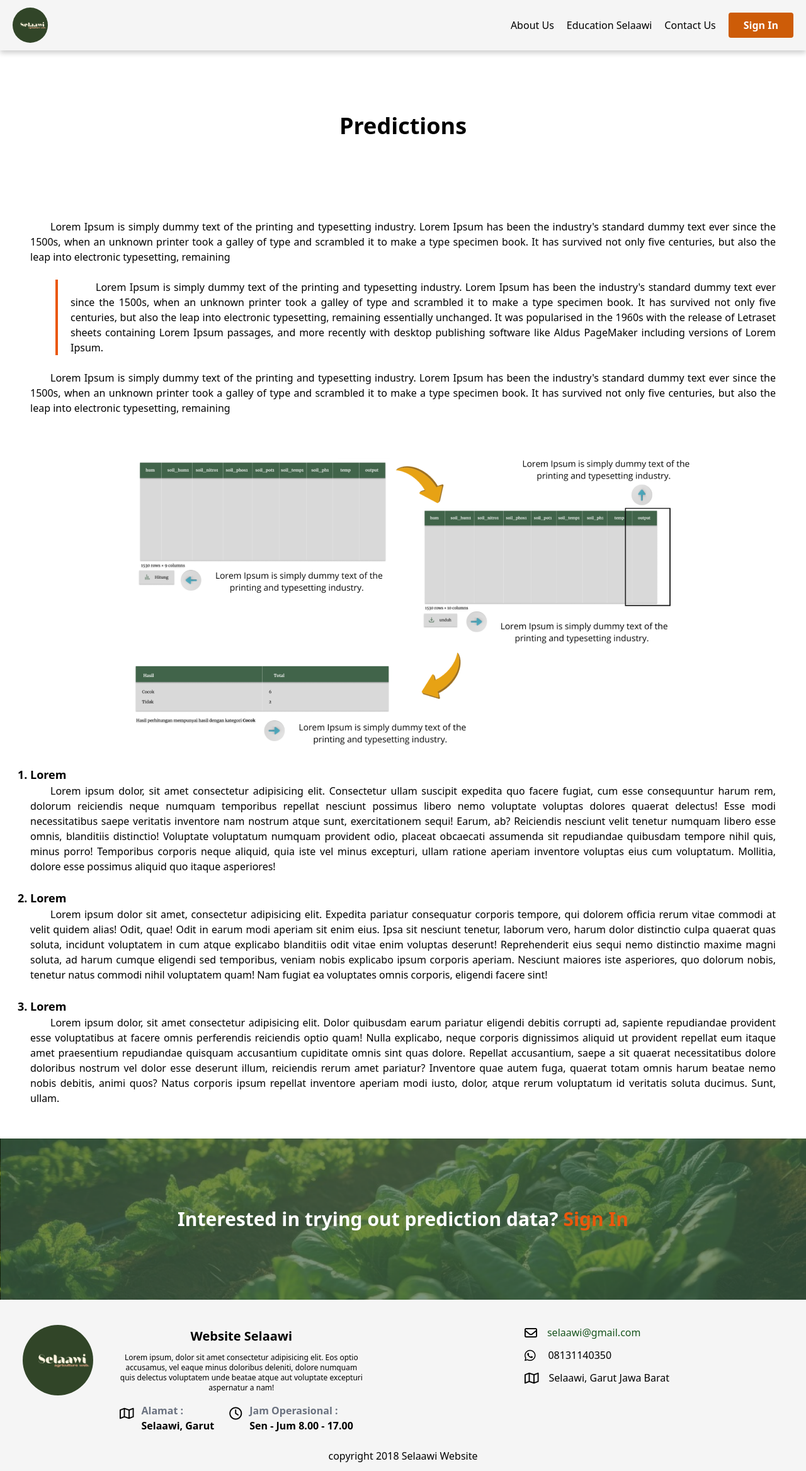
After one commit to MuhalimHidayat/db_selaawi, a Flask app: page /predictions in a window 1280 px wide. The commit adds this page. Shown: the whole page at 63% size. Run offline with Flask 3, Linux system fonts and the light colour scheme; style sheets or scripts are compiled from the project's sources; parts of the project's set-up code (start-up, migrations or seed data) failed here and were passed over; some libraries are stand-ins or nearby versions; some web fonts are replaced.

Commit message:
predictions front end

```diff
--- a/app/routes.py
+++ b/app/routes.py
@@ -13,3 +13,7 @@ def tabel_result():
 @app.route('/data-sample')
 def data_sample():
     return render_template('user/data_sample.html')
+
+@app.route('/predictions')
+def predictions():
+    return render_template('user/predictions.html')
--- /dev/null
+++ b/app/static/css/user/data_sample.css
@@ -0,0 +1,6 @@
+.banner{
+    background-image: url('../../img/user/banner_user.png');
+    background-size: cover;
+    background-position: center;
+    background-repeat: no-repeat;
+}
--- a/app/templates/user.html
+++ b/app/templates/user.html
@@ -26,7 +26,9 @@
         <!-- navbar -->
         <div class="bg-navbar-color flex justify-between items-center px-5 py-3" id="navbar">
             <div id="logo">
-                <img class="w-14 rounded-full" src="{{ url_for('static', filename='img/logo_web.png') }}" alt="">
+                <a href="/">
+                    <img class="w-14 rounded-full" src="{{ url_for('static', filename='img/logo_web.png') }}" alt="">
+                </a>
             </div>
             <div class="flex items-center" id="navbar-content">
                 <ul class="flex gap-x-5">
--- a/app/templates/user/halaman_awal.html
+++ b/app/templates/user/halaman_awal.html
@@ -57,12 +57,14 @@
             <h1 class="font-bold text-xl">Data Sample</h1>
             <p class="text-center">Lorem Ipsum is simply dummy text of the printing and typesetting industry. Lorem Ipsum has been
                 the</p>
+            <button><a href="{{ url_for('data_sample') }}">Read More</a></button>
         </div>
         <div class="basis-1/4 flex flex-col items-center gap-y-4 bg-white drop-shadow-md p-8 rounded-md" id="edu-pred">
             <i class="fa-solid fa-prescription-bottle fa-xl" style="color: #74C0FC;"></i>
             <h1 class="font-bold text-xl">Prediction</h1>
             <p class="text-center">Lorem Ipsum is simply dummy text of the printing and typesetting industry. Lorem Ipsum has been
                 the</p>
+            <button><a href="{{ url_for('predictions') }}">Read More</a></button>
         </div>
 
     </div>
--- /dev/null
+++ b/app/templates/user/predictions.html
@@ -0,0 +1,84 @@
+{% extends 'user.html' %}
+{% block css_link %}
+<link rel="stylesheet" href="{{ url_for('static', filename='css/user/data_sample.css') }}">
+{% endblock css_link %}
+
+{% block content %}
+<div id="content">
+    <div id="header" class="flex flex-col justify-center h-60">
+        <h1 class="text-center text-4xl font-extrabold">Predictions</h1>
+    </div>
+    <div id="content-data-sample">
+        <div class="m-7 mx-12">
+            <p class="indent-8 text-wrap text-justify"> Lorem Ipsum is simply dummy text of the printing and typesetting
+                industry. Lorem Ipsum has been the
+                industry's standard dummy text ever since the 1500s, when an unknown printer took a galley of type and
+                scrambled it to make a type specimen book. It has survived not only five centuries, but also the leap
+                into
+                electronic typesetting, remaining</p><br>
+            <p class="ms-10 ps-5 indent-10 text-wrap text-justify border-s-4 border-orange-600">
+                Lorem Ipsum is simply dummy text of the printing and typesetting industry. Lorem Ipsum has been the
+                industry's standard dummy text ever since the 1500s, when an unknown printer took a galley of type and
+                scrambled it to make a type specimen book. It has survived not only five centuries, but also the leap
+                into
+                electronic typesetting, remaining essentially unchanged. It was popularised in the 1960s with the
+                release of
+                Letraset sheets containing Lorem Ipsum passages, and more recently with desktop publishing software like
+                Aldus PageMaker including versions of Lorem Ipsum.
+            </p><br>
+            <p class="indent-8 text-wrap text-justify">
+                Lorem Ipsum is simply dummy text of the printing and typesetting industry. Lorem Ipsum has been the
+                industry's standard dummy text ever since the 1500s, when an unknown printer took a galley of type and
+                scrambled it to make a type specimen book. It has survived not only five centuries, but also the leap
+                into
+                electronic typesetting, remaining
+            </p>
+            <div class="flex justify-center">
+                <img class="" src="{{ url_for('static', filename='img/user/predictions_img.png') }}" alt="">
+            </div>
+
+
+            <ol class="list-decimal">
+                <li class="font-bold text-lg">Lorem</li>
+                <p class="indent-8 text-justify">
+                    Lorem ipsum dolor, sit amet consectetur adipisicing elit. Consectetur ullam suscipit expedita quo
+                    facere fugiat, cum esse consequuntur harum rem, dolorum reiciendis neque numquam temporibus repellat
+                    nesciunt possimus libero nemo voluptate voluptas dolores quaerat delectus! Esse modi necessitatibus
+                    saepe veritatis inventore nam nostrum atque sunt, exercitationem sequi! Earum, ab? Reiciendis
+                    nesciunt velit tenetur numquam libero esse omnis, blanditiis distinctio! Voluptate voluptatum
+                    numquam provident odio, placeat obcaecati assumenda sit repudiandae quibusdam tempore nihil quis,
+                    minus porro! Temporibus corporis neque aliquid, quia iste vel minus excepturi, ullam ratione aperiam
+                    inventore voluptas eius cum voluptatum. Mollitia, dolore esse possimus aliquid quo itaque
+                    asperiores!
+                </p><br>
+                <li class="font-bold text-lg">Lorem</li>
+                <p class="indent-8 text-justify">Lorem ipsum dolor sit amet, consectetur adipisicing elit. Expedita pariatur
+                    consequatur corporis tempore, qui dolorem officia rerum vitae commodi at velit quidem alias! Odit,
+                    quae! Odit in earum modi aperiam sit enim eius. Ipsa sit nesciunt tenetur, laborum vero, harum dolor
+                    distinctio culpa quaerat quas soluta, incidunt voluptatem in cum atque explicabo blanditiis odit
+                    vitae enim voluptas deserunt! Reprehenderit eius sequi nemo distinctio maxime magni soluta, ad harum
+                    cumque eligendi sed temporibus, veniam nobis explicabo ipsum corporis aperiam. Nesciunt maiores iste
+                    asperiores, quo dolorum nobis, tenetur natus commodi nihil voluptatem quam! Nam fugiat ea voluptates
+                    omnis corporis, eligendi facere sint!</p><br>
+                <li class="font-bold text-lg">Lorem</li>
+                <p class="indent-8 text-justify">Lorem ipsum dolor, sit amet consectetur adipisicing elit. Dolor quibusdam earum
+                    pariatur eligendi debitis corrupti ad, sapiente repudiandae provident esse voluptatibus at facere
+                    omnis perferendis reiciendis optio quam! Nulla explicabo, neque corporis dignissimos aliquid ut
+                    provident repellat eum itaque amet praesentium repudiandae quisquam accusantium cupiditate omnis
+                    sint quas dolore. Repellat accusantium, saepe a sit quaerat necessitatibus dolore doloribus nostrum
+                    vel dolor esse deserunt illum, reiciendis rerum amet pariatur? Inventore quae autem fuga, quaerat
+                    totam omnis harum beatae nemo nobis debitis, animi quos? Natus corporis ipsum repellat inventore
+                    aperiam modi iusto, dolor, atque rerum voluptatum id veritatis soluta ducimus. Sunt, ullam.</p><br>
+            </ol>
+        </div>
+
+        <div class="banner h-64 flex flex-col justify-center items-center">
+            <h2 class="text-3xl text-white font-bold">Interested in trying out prediction data? <a
+                    class="text-orange-600" href="{{ url_for('auth.sign_in') }}">Sign In</a></h2>
+        </div>
+
+    </div>
+</div>
+
+
+{% endblock content %}
```
Also changed, not shown: app/templates/user/data_sample.html (+14 -14 lines), app/static/img/user/predictions_img.png (added).
